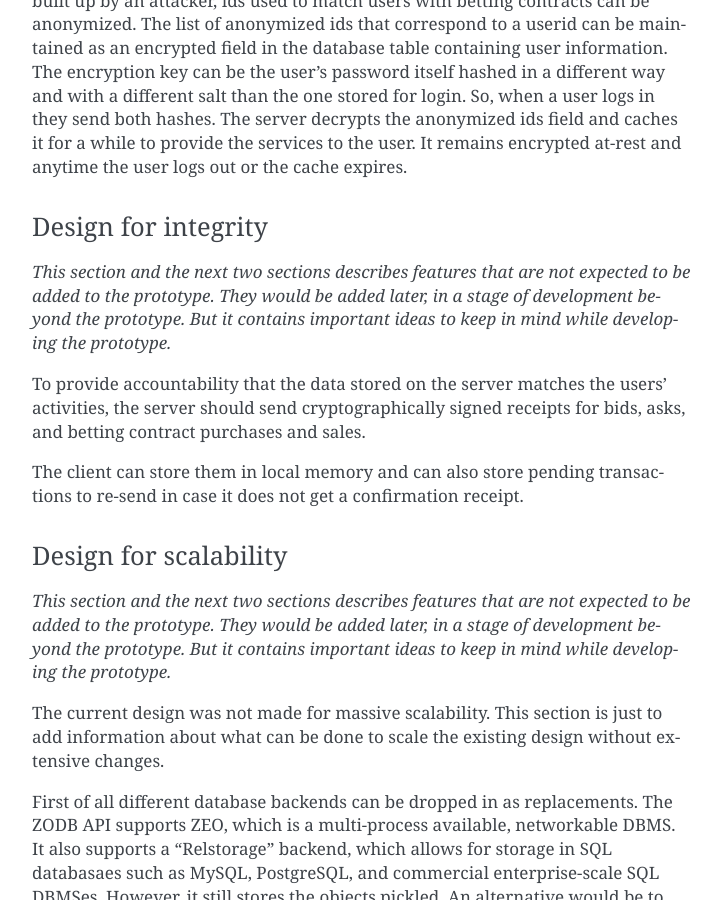
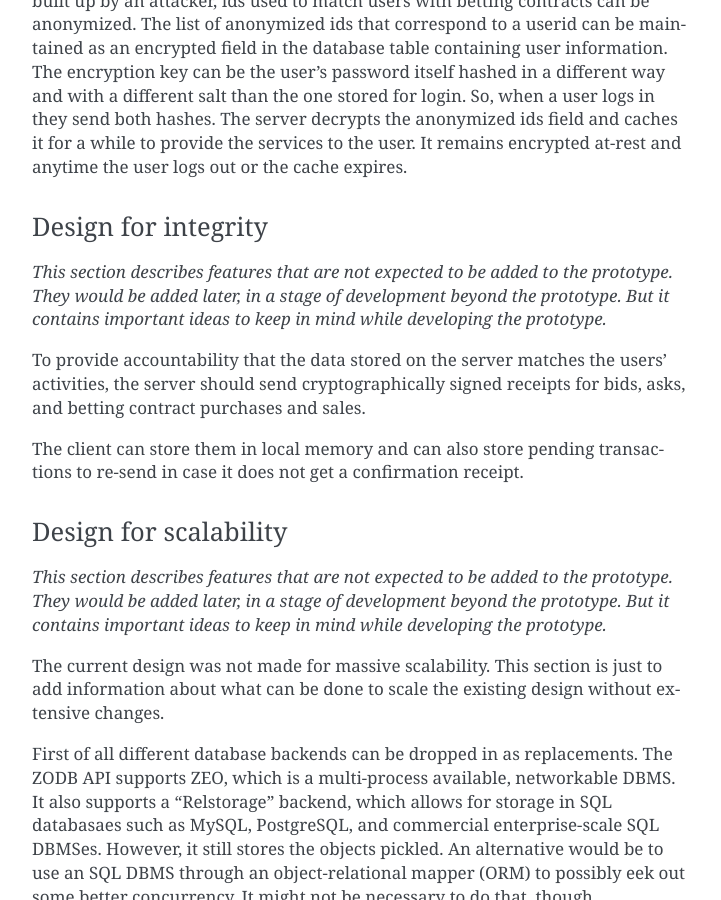
Before and after one commit to waleedmebane/allsembly-prototype, a Sphinx documentation site: the page built from docs/programmer_s_guide.rst, in a window 1280 px wide and 900 px high, scrolled down 11464 px. Shown: the whole window, without its empty margins (388-1109 px from the left). Built offline with Sphinx 7.4.7, drawn with Linux system fonts in a browser that asks for light colours.

Commit message:
Update documentation and README.md  Fix minor error in Programmer's Guide  Add link to source code repository  Mentioned timetable for restarting development.

```diff
--- a/docs/index.rst
+++ b/docs/index.rst
@@ -34,7 +34,7 @@ the userid and real identity cannot normally be reconnected.  For details, see :
 in the Programmer's Guide.  Participants will not know each other's identities,
 not even their userids.  All contributions will be anonymous to other users.
 The reasons for this are explained in the file misc/prospectus.pdf in the
-source code repository.  Anonymity means that
+`source code repository <https://github.com/waleedmebane/allsembly-prototype>`_.  Anonymity means that
 users will be free to speak their minds because they cannot be retaliated
 against, and it also means that markers of different status are obscured so that
 status is less likely to become a reason to accept or reject the statements made
--- a/docs/programmer_s_guide.rst
+++ b/docs/programmer_s_guide.rst
@@ -339,7 +339,7 @@ user logs out or the cache expires.
 Design for integrity
 ^^^^^^^^^^^^^^^^^^^^
 
-*This section and the next two sections describes features that are not expected to be added to the prototype.  They would be added later, in a stage of development beyond the prototype.  But it contains important ideas to keep in mind while developing the prototype.*
+*This section describes features that are not expected to be added to the prototype.  They would be added later, in a stage of development beyond the prototype.  But it contains important ideas to keep in mind while developing the prototype.*
 
 To provide accountability that the data stored on the server matches the
 users' activities, the server should send cryptographically signed receipts
@@ -351,7 +351,7 @@ transactions to re-send in case it does not get a confirmation receipt.
 Design for scalability
 ^^^^^^^^^^^^^^^^^^^^^^
 
-*This section and the next two sections describes features that are not expected to be added to the prototype.  They would be added later, in a stage of development beyond the prototype.  But it contains important ideas to keep in mind while developing the prototype.*
+*This section describes features that are not expected to be added to the prototype.  They would be added later, in a stage of development beyond the prototype.  But it contains important ideas to keep in mind while developing the prototype.*
 
 The current design was not made for massive scalability.  This section is
 just to add information about what can be done to scale the existing design
```
Also changed, not shown: README.md (+2 -0 lines).
